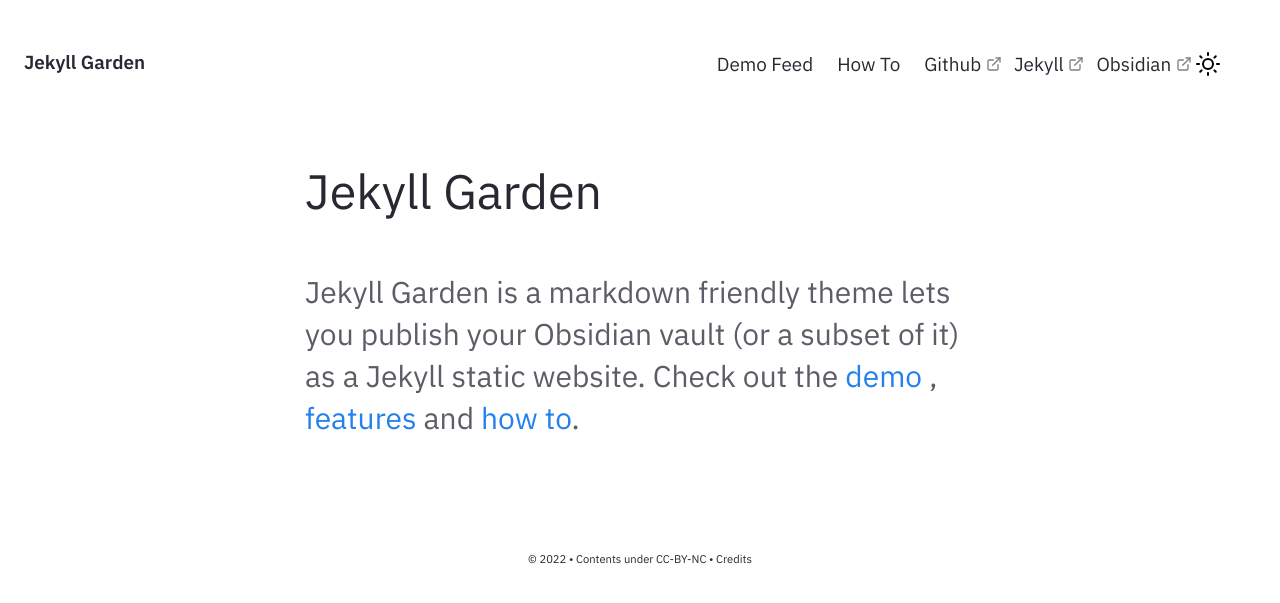
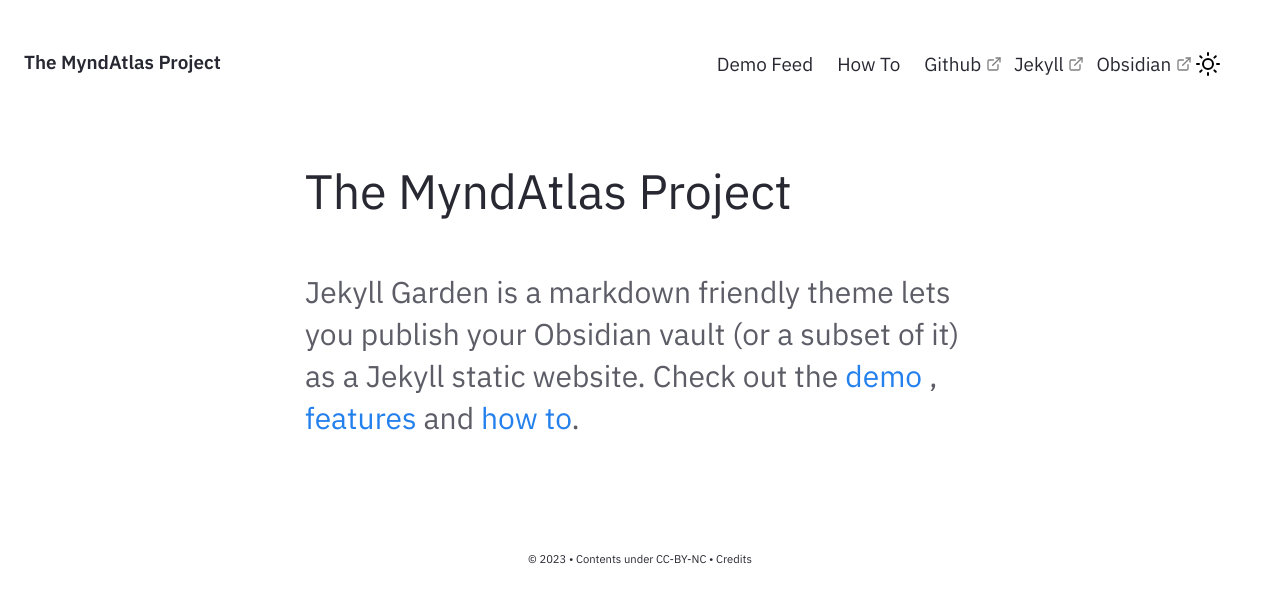
Before and after one commit to myndatlas/myndatlas.github.io, a Jekyll site: the page built from pages/index.md, in a window 1280 px wide. Shown: the top 603 px of the page. Built offline with Jekyll 4.4.1, drawn with Linux system fonts in a browser that asks for light colours.

```diff
--- a/_config.yml
+++ b/_config.yml
@@ -19,7 +19,7 @@
 # in the templates via {{ site.myvariable }}.
 
 # URL is the base hostname with protocol for your site, eg http://example.com
-url: "" # the base hostname & protocol for your site, e.g. http://example.com
+url: "http://myndatlas.github.io" # the base hostname & protocol for your site, e.g. http://example.com
 
 # If you want to install this jekyll in a subpath (eg /digitalgarden) set it here.
 # Else keep it Empty (DON'T PUT /; Keep it empty)
@@ -27,10 +27,10 @@ baseurl: ""
 
 # Website Header, Description, Footer year and text.
 # If you are deleting this, make sure you remove it from HTML files too
-heading: Jekyll Garden # Change this
-content: Obsidian ready Jekyll Theme
+heading: The MyndAtlas Project # Change this
+content: messing about with notes
 copyright:
-  year: © 2022
+  year: © 2023
   msg: Contents under CC-BY-NC
 
 # Set title and content for private & broken link tooltop
```
Also changed, not shown: README.md (deleted, +0 -38 lines), .obsidian/workspace.json.
